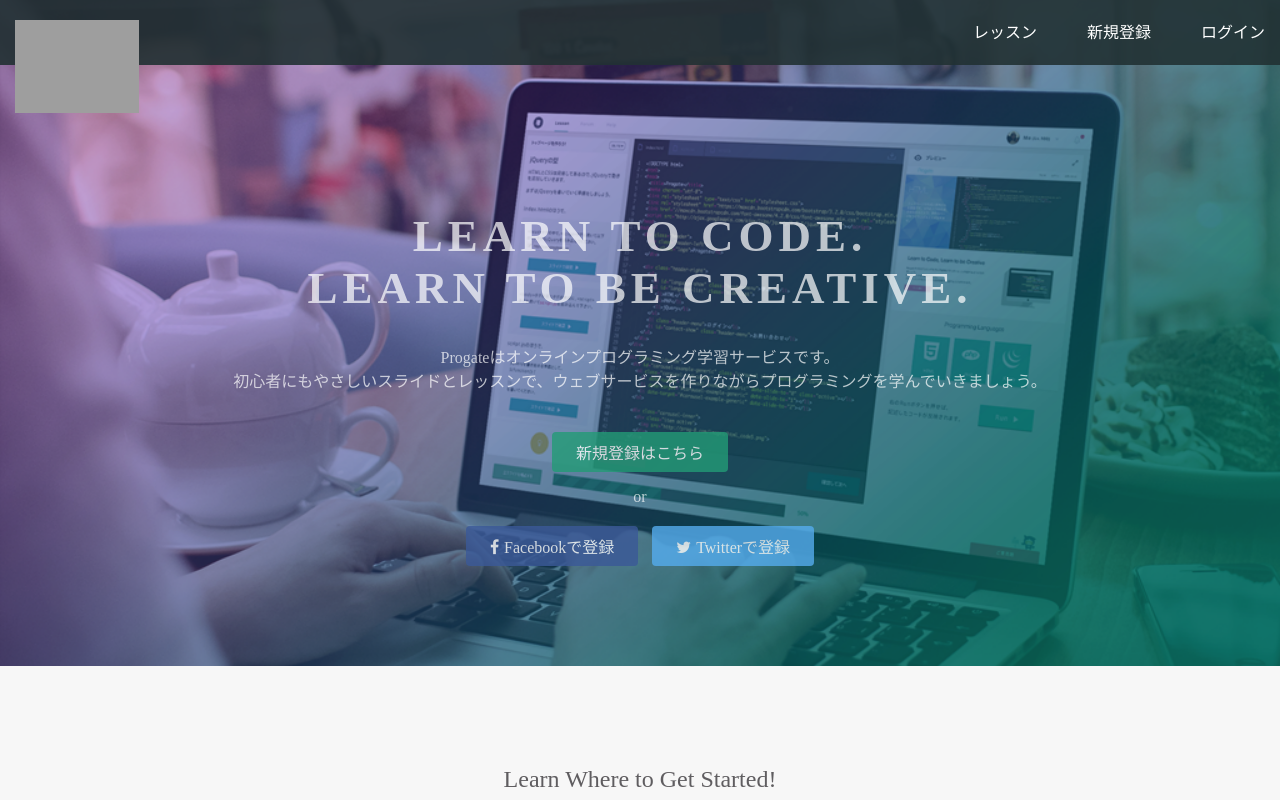
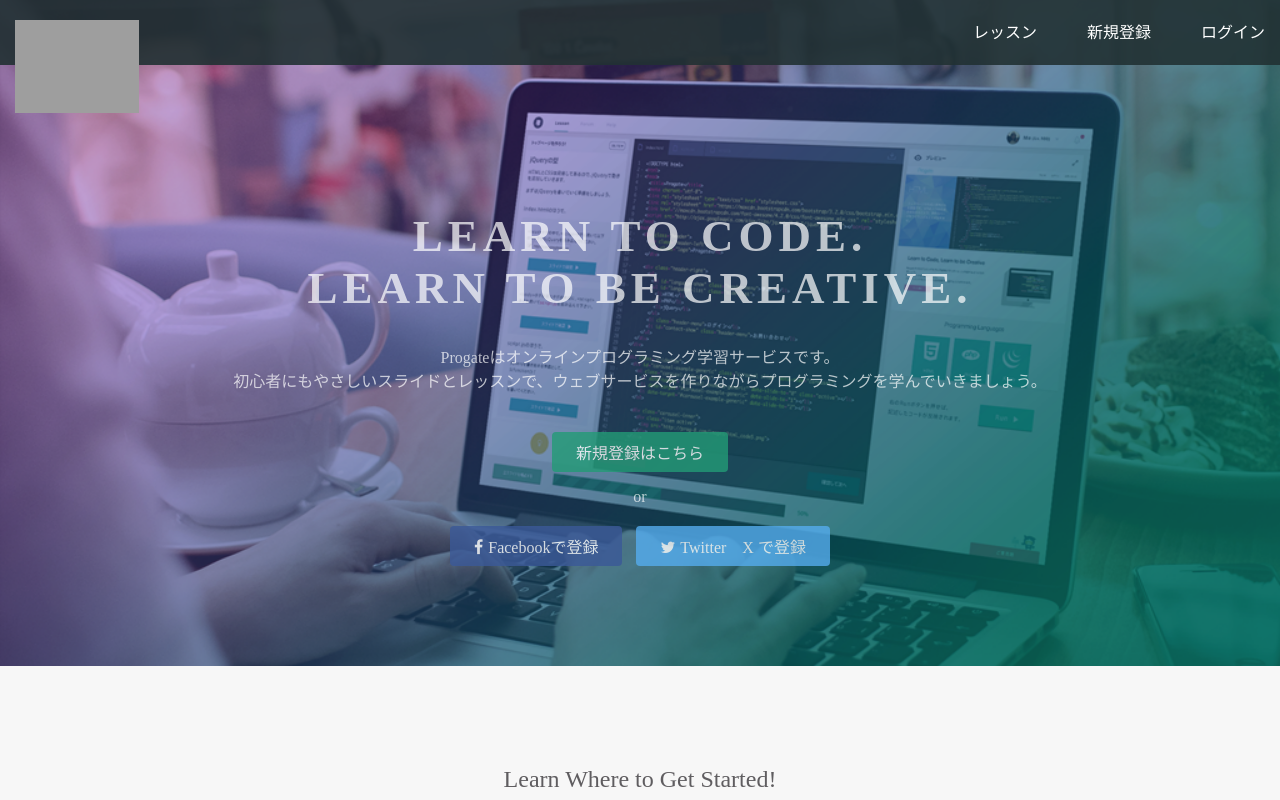
Before and after one commit to toshichan-3/prog-8.github.io, a plain HTML site: page index.html in a window 1280 px wide. Shown: the top 800 px of the page. Drawn offline with Linux system fonts and the light colour scheme; grey boxes are pictures that could not be loaded.

Commit message:
Update index.html

```diff
--- a/index.html
+++ b/index.html
@@ -29,7 +29,7 @@
         <a href="#" class="btn signup">新規登録はこちら</a>
         <p>or</p>
         <a href="#" class="btn facebook"><span class="fa fa-facebook"></span>Facebookで登録</a>
-        <a href="#" class="btn twitter"><span class="fa fa-twitter"></span>Twitterで登録</a>
+        <a href="#" class="btn twitter"><span class="fa fa-twitter"></span>Twitter　X で登録</a>
       </div>
     </div>
   </div>
```
